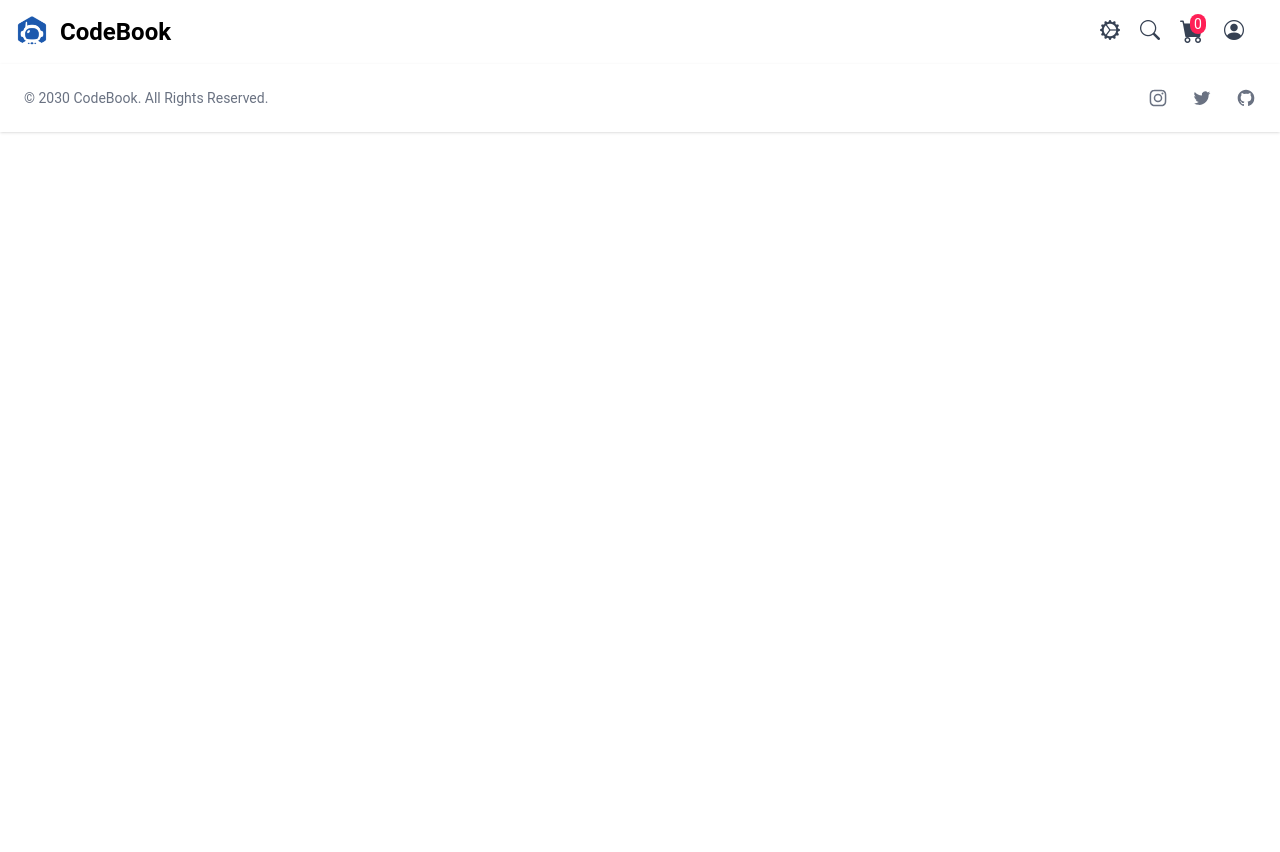
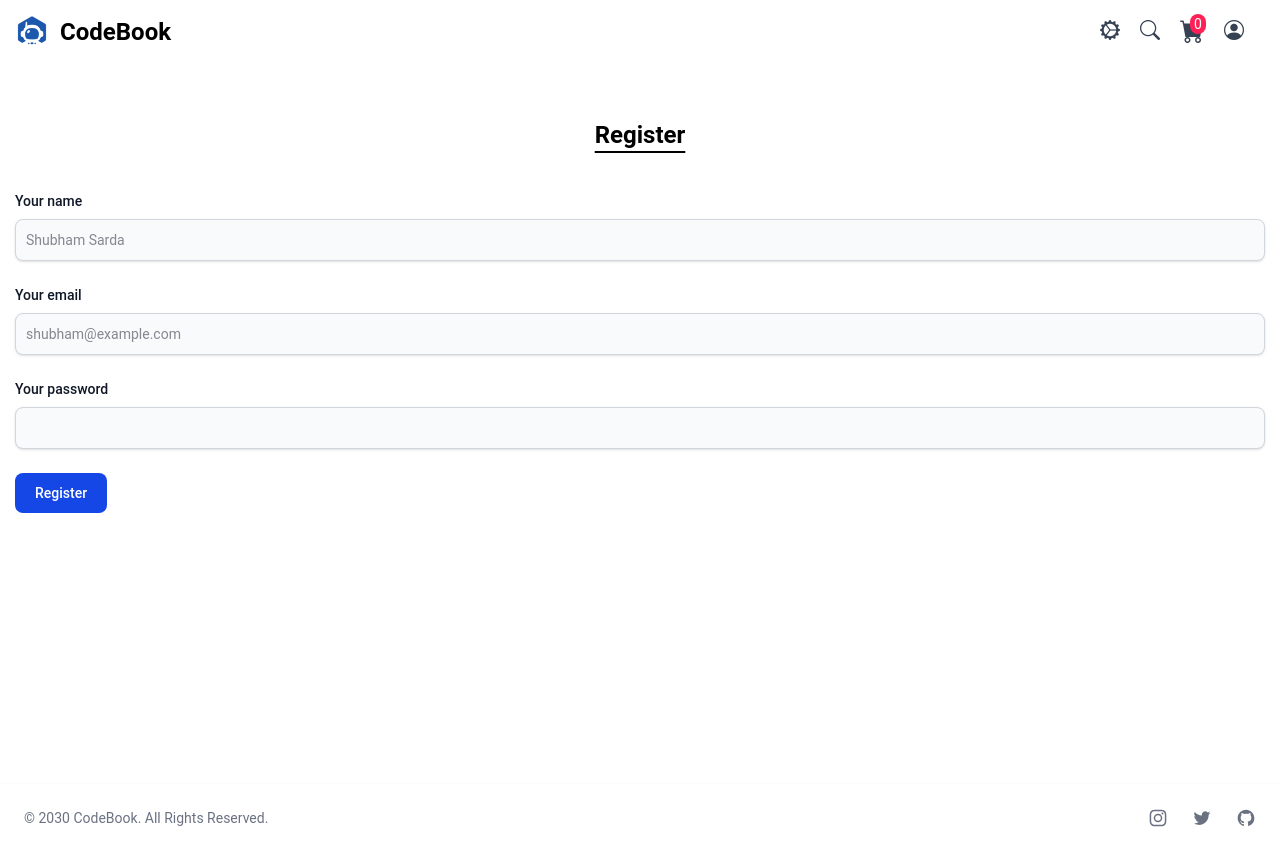
Before and after one commit to sharath-io/codebook, a React (Vite) app: page /register in a window 1280 px wide. Before the commit the page ends 800 px from the top, so only its background shows below. Built offline with nearby package versions, Linux system fonts and the light colour scheme.

Commit message:
feat: implement login and registration functionality

```diff
--- a/data/db.json
+++ b/data/db.json
@@ -283,6 +283,30 @@
       "password": "$2a$10$K9aEH3/VDb2QU/EsjrHGJO7X5JxCcg0bMAnBtyT3kBW9FL7FnnygO",
       "name": "Shubham Sarda",
       "id": 1
+    },
+    {
+      "email": "name@example.com",
+      "password": "$2a$10$5bQEuJQcl2n7COsM1kVoSOM5nrD/Z7wHya9OxAV825/QPQs9OIP72",
+      "name": "Name",
+      "id": 2
+    },
+    {
+      "email": "example@example.in",
+      "password": "$2a$10$ffvABNOjt1VwXhDXdCQP0OGWrgm1jBTaJkHyon29yMthQeKcW6ZGi",
+      "name": "example",
+      "id": 3
+    },
+    {
+      "email": "qwe@fqw",
+      "password": "$2a$10$U7IQWR5OBsfLysqhttj32uFw0..4CsXpa2FbeGKKdunStFNwJb8ua",
+      "name": "qw",
+      "id": 4
+    },
+    {
+      "email": "qw@nma.com",
+      "password": "$2a$10$Q8OttrWxU76KC5eQ.vO/SerRiBBdiL50TBDTMEPbOuErFIoaNhv6.",
+      "name": "qwe@fqw",
+      "id": 5
     }
   ]
 }
--- /dev/null
+++ b/db.json
@@ -0,0 +1,19 @@
+{
+  "posts": [
+    {
+      "id": 1,
+      "title": "json-server",
+      "author": "typicode"
+    }
+  ],
+  "comments": [
+    {
+      "id": 1,
+      "body": "some comment",
+      "postId": 1
+    }
+  ],
+  "profile": {
+    "name": "typicode"
+  }
+}
--- a/package.json
+++ b/package.json
@@ -14,6 +14,7 @@
     "react": "^19.0.0",
     "react-dom": "^19.0.0",
     "react-router-dom": "^7.1.5",
+    "react-toastify": "^11.0.3",
     "tailwindcss": "^4.0.6"
   },
   "devDependencies": {
--- a/src/main.jsx
+++ b/src/main.jsx
@@ -1,6 +1,8 @@
 import { StrictMode } from "react";
 import { createRoot } from "react-dom/client";
 import { BrowserRouter as Router } from "react-router-dom";
+
+import { ToastContainer } from 'react-toastify';
 import "./index.css";
 import App from "./App.jsx";
 import { ScrollToTop } from "./components/index.js";
@@ -11,6 +13,7 @@
     <Router>
       <FilterProvider>
       <ScrollToTop/>
+      <ToastContainer/>
       <App />
       </FilterProvider>
     </Router>
--- /dev/null
+++ b/src/pages/Login.jsx
@@ -0,0 +1,45 @@
+import { useNavigate } from 'react-router-dom';
+import { toast } from 'react-toastify';
+
+
+export const Login = () => {
+  const navigate = useNavigate();
+
+ async function handleLogin(event){
+    event.preventDefault();
+
+    const authDetail={
+      email:event.target.email.value,
+      password:event.target.password.value,
+    }
+
+    const requestOptions={
+      method:"POST",
+      headers:{"content-Type": "application/json"},
+      body:JSON.stringify(authDetail)
+  }
+  const response = await fetch("http://localhost:8000/login", requestOptions);
+  const data = await response.json();
+  data.accessToken ? navigate("/products"): toast.error(data)
+}
+
+  return (
+    <main>
+      <section>
+        <p className="text-2xl text-center font-semibold dark:text-slate-100 my-10 underline underline-offset-8">Login</p>
+      </section>
+        <form onSubmit={handleLogin}>
+          <div className="mb-6">
+              <label htmlFor="email" className="block mb-2 text-sm font-medium text-gray-900 dark:text-gray-300">Your email</label>
+              <input type="email" id="email" className="bg-gray-50 border border-gray-300 text-gray-900 text-sm rounded-lg focus:ring-blue-500 focus:border-blue-500 block w-full p-2.5 dark:bg-gray-700 dark:border-gray-600 dark:placeholder-gray-400 dark:text-white dark:focus:ring-blue-500 dark:focus:border-blue-500" placeholder="shubham@example.com" required autoComplete="off" />
+          </div>
+          <div className="mb-6">
+              <label htmlFor="password" className="block mb-2 text-sm font-medium text-gray-900 dark:text-gray-300">Your password</label>
+              <input type="password" id="password" className="bg-gray-50 border border-gray-300 text-gray-900 text-sm rounded-lg focus:ring-blue-500 focus:border-blue-500 block w-full p-2.5 dark:bg-gray-700 dark:border-gray-600 dark:placeholder-gray-400 dark:text-white dark:focus:ring-blue-500 dark:focus:border-blue-500" required />
+          </div>
+          <button type="submit" className="text-white bg-blue-700 hover:bg-blue-800 focus:ring-4 focus:outline-none focus:ring-blue-300 font-medium rounded-lg text-sm w-full sm:w-auto px-5 py-2.5 text-center dark:bg-blue-600 dark:hover:bg-blue-700 dark:focus:ring-blue-800">Log In</button>
+        </form>
+        {/* <button onClick={handleLoginGuest} className="mt-3 cursor-pointer text-white bg-blue-700 hover:bg-blue-800 focus:ring-4 focus:outline-none focus:ring-blue-300 font-medium rounded-lg text-sm w-full sm:w-auto px-5 py-3 text-center dark:bg-blue-600 dark:hover:bg-blue-700 dark:focus:ring-blue-800">Login As Guest</button> */}
+    </main>
+  )
+}
--- /dev/null
+++ b/src/pages/Register.jsx
@@ -0,0 +1,49 @@
+import { useNavigate } from 'react-router-dom';
+import { toast } from 'react-toastify';
+
+export const Register = () => {
+    const navigate = useNavigate();
+
+    async function handleRegister(event){
+        event.preventDefault();
+
+        const authDetail ={
+            name:event.target.name.value,
+            email:event.target.email.value,
+            password:event.target.password.value
+        }
+
+        const requestOptions ={
+            method:"POST",
+            headers:{"content-Type": "application/json"},
+            body:JSON.stringify(authDetail)
+        }
+
+        const response = await fetch("http://localhost:8000/register", requestOptions)
+        const data = await response.json();
+        data.accessToken ? navigate("/products"): toast.error(data)
+    }
+
+  return (
+    <main>
+      <section>
+        <p className="text-2xl text-center font-semibold dark:text-slate-100 my-10 underline underline-offset-8">Register</p>
+      </section>
+        <form onSubmit={handleRegister}>
+        <div className="mb-6">
+              <label htmlFor="name" className="block mb-2 text-sm font-medium text-gray-900 dark:text-gray-300">Your name</label>
+              <input type="name" id="name" className="shadow-sm bg-gray-50 border border-gray-300 text-gray-900 text-sm rounded-lg focus:ring-blue-500 focus:border-blue-500 block w-full p-2.5 dark:bg-gray-700 dark:border-gray-600 dark:placeholder-gray-400 dark:text-white dark:focus:ring-blue-500 dark:focus:border-blue-500 dark:shadow-sm-light" placeholder="Shubham Sarda" required autoComplete="off" />
+          </div>
+          <div className="mb-6">
+              <label htmlFor="email" className="block mb-2 text-sm font-medium text-gray-900 dark:text-gray-300">Your email</label>
+              <input type="email" id="email" className="shadow-sm bg-gray-50 border border-gray-300 text-gray-900 text-sm rounded-lg focus:ring-blue-500 focus:border-blue-500 block w-full p-2.5 dark:bg-gray-700 dark:border-gray-600 dark:placeholder-gray-400 dark:text-white dark:focus:ring-blue-500 dark:focus:border-blue-500 dark:shadow-sm-light" placeholder="shubham@example.com" required autoComplete="off" />
+          </div>
+          <div className="mb-6">
+              <label htmlFor="password" className="block mb-2 text-sm font-medium text-gray-900 dark:text-gray-300">Your password</label>
+              <input type="password" id="password" className="shadow-sm bg-gray-50 border border-gray-300 text-gray-900 text-sm rounded-lg focus:ring-blue-500 focus:border-blue-500 block w-full p-2.5 dark:bg-gray-700 dark:border-gray-600 dark:placeholder-gray-400 dark:text-white dark:focus:ring-blue-500 dark:focus:border-blue-500 dark:shadow-sm-light" required minLength="7" />
+          </div>
+          <button type="submit" className="text-white bg-blue-700 hover:bg-blue-800 focus:ring-4 focus:outline-none focus:ring-blue-300 font-medium rounded-lg text-sm px-5 py-2.5 text-center dark:bg-blue-600 dark:hover:bg-blue-700 dark:focus:ring-blue-800">Register</button>
+        </form>
+    </main>
+  )
+}
--- a/src/pages/index.js
+++ b/src/pages/index.js
@@ -1,2 +1,5 @@
 export {HomePage} from "./Home/HomePage";
 export {ProductsList} from "./Products/ProductsList";
+
+export {Login} from "./Login";
+export {Register} from "./Register";
--- a/src/routes/AllRoutes.jsx
+++ b/src/routes/AllRoutes.jsx
@@ -1,6 +1,6 @@
 import React from 'react'
 import { Routes, Route } from 'react-router-dom'
-import {HomePage, ProductsList} from '../pages'
+import {HomePage, Login, ProductsList, Register} from '../pages'
 import { ProductDetail } from '../pages/ProductDetail'
 
 export const AllRoutes =() =>  {
@@ -9,6 +9,9 @@
          <Route path="/" element={<HomePage/>}/>
          <Route path="products" element={<ProductsList/>}/>
          <Route path="products/:id" element={<ProductDetail/>}/>
+
+         <Route path="login" element={<Login/>}/>
+         <Route path="register" element={<Register/>}/>
     </Routes>
   )
 }
```
Also changed, not shown: 1 other file (tests, documents, lock files or other folders). Lines whose indentation alone changed are shown as unchanged.
